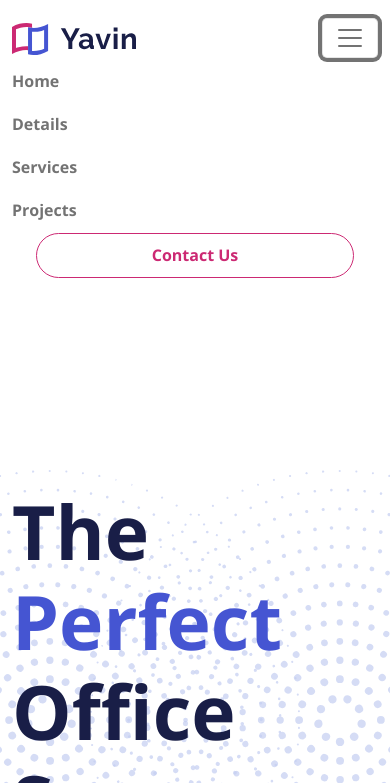
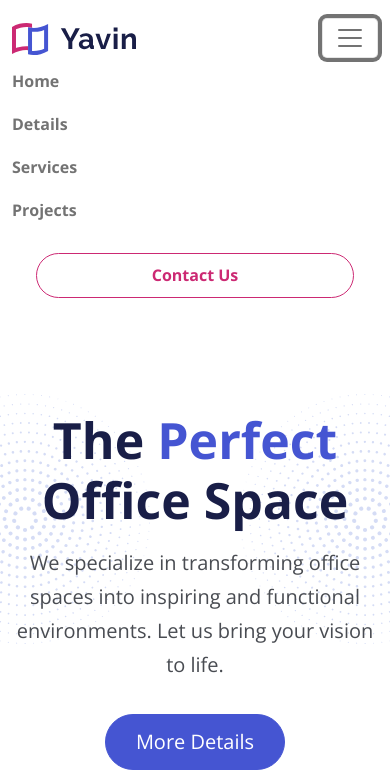
Before and after one commit to elvan/office-website-html-css-bootstrap-5, a website: page index.html in a window 390 px wide. Both pictures are taken after a click on the button 350 px from the left and 37 px from the top of the page. Shown: the top 783 px of the page. Drawn offline with nearby package versions, Linux system fonts and the light colour scheme; files that its build step writes are made by us from their sources.

Commit message:
media queries

```diff
--- a/scss/styles.scss
+++ b/scss/styles.scss
@@ -83,3 +83,47 @@
 .show {
   opacity: 1;
 }
+
+@media (max-width: 992px) {
+  .xl-text {
+    font-size: 50px;
+  }
+
+  .navbar {
+    .btn-outline-secondary {
+      margin-top: 20px;
+    }
+  }
+
+  .header {
+    margin-top: 0px !important;
+    text-align: center;
+  }
+
+  .header .decoration-star {
+    left: -100px;
+    width: 250px;
+  }
+
+  .header .decoration-star-2 {
+    right: -100px;
+    width: 250px;
+  }
+
+  .header .image-container {
+    margin-top: 30px;
+  }
+
+  .services .col-md-4 {
+    margin: 10px 0;
+    border-bottom: 1px #ccc solid;
+  }
+
+  .details-2 {
+    margin-top: 20px !important;
+  }
+
+  .details-2 .decoration-star {
+    top: 300px;
+  }
+}
```
